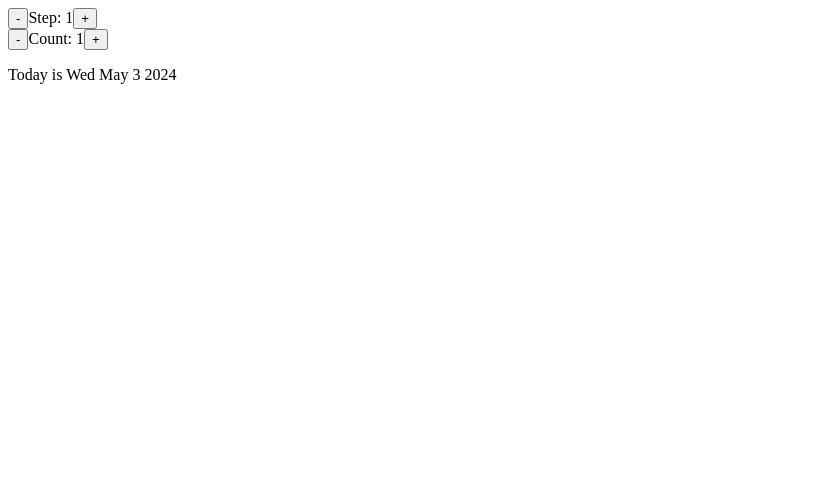
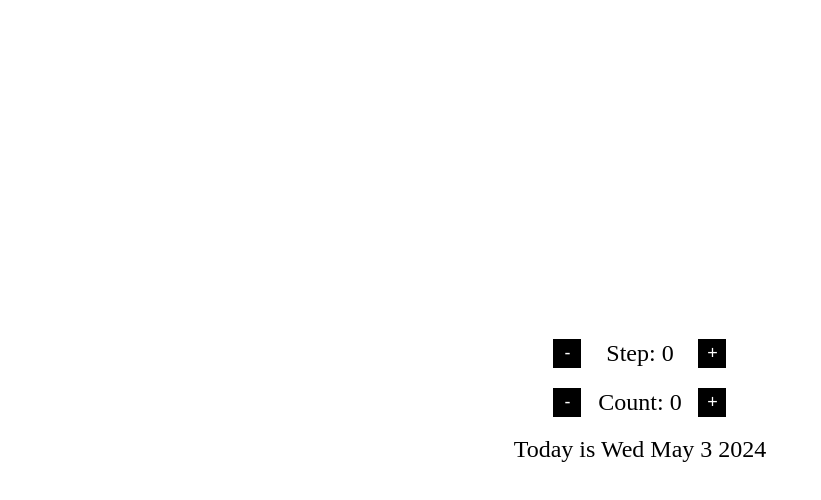
Before and after one commit to Marshal10/Date-counter-react, a React (Create React App) app: page / in a window 1280 px wide. Shown: the top 500 px of the page, without its empty margins (0-821 px from the left). Built offline with nearby package versions, Linux system fonts and the light colour scheme.

Commit message:
Css stylings

```diff
--- a/src/App.js
+++ b/src/App.js
@@ -12,7 +12,7 @@ function StepSection() {
   return (
     <div className="step-section">
       <button>-</button>
-      <span>Step: 1</span>
+      <span>Step: 0</span>
       <button>+</button>
     </div>
   );
@@ -20,9 +20,9 @@ function StepSection() {
 
 function CountSection() {
   return (
-    <div className="step-section">
+    <div className="count-section">
       <button>-</button>
-      <span>Count: 1</span>
+      <span>Count: 0</span>
       <button>+</button>
     </div>
   );
--- /dev/null
+++ b/src/index.css
@@ -0,0 +1,52 @@
+* {
+  margin: 0;
+  padding: 0;
+  box-sizing: border-box;
+}
+
+body {
+  width: 100vw;
+  height: 100vh;
+  display: grid;
+  place-items: center;
+}
+
+.wrapper {
+  display: grid;
+  place-items: center;
+}
+
+.step-section,
+.count-section {
+  width: 100%;
+  display: flex;
+  justify-content: space-between;
+  align-items: center;
+  font-size: 24px;
+  margin-bottom: 18px;
+  width: 175px;
+}
+
+.step-section button,
+.count-section button {
+  border: 1px solid #fff;
+  padding: 4px 8px;
+  font-size: 18px;
+  background-color: black;
+  color: #fff;
+  width: 30px;
+  aspect-ratio: 1;
+  cursor: pointer;
+  transition: all 0.3s;
+}
+
+.step-section button:hover,
+.count-section button:hover {
+  background-color: #fff;
+  color: black;
+  border: 1px solid black;
+}
+
+p {
+  font-size: 24px;
+}
--- a/src/index.js
+++ b/src/index.js
@@ -1,6 +1,7 @@
 import React from "react";
 import ReactDOM from "react-dom/client";
 import App from "./App";
+import "./index.css";
 
 const root = ReactDOM.createRoot(document.getElementById("root"));
 root.render(
```
